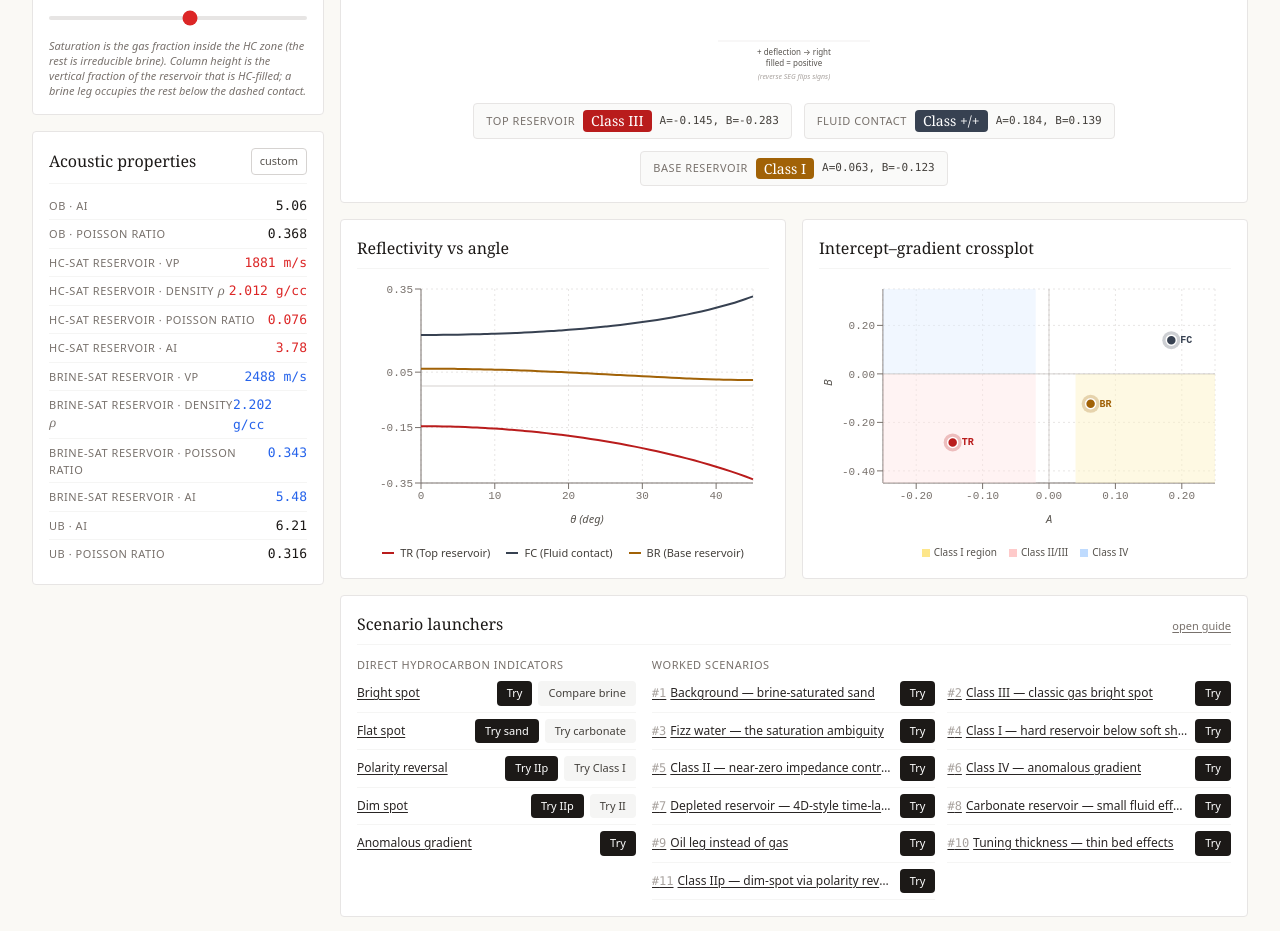
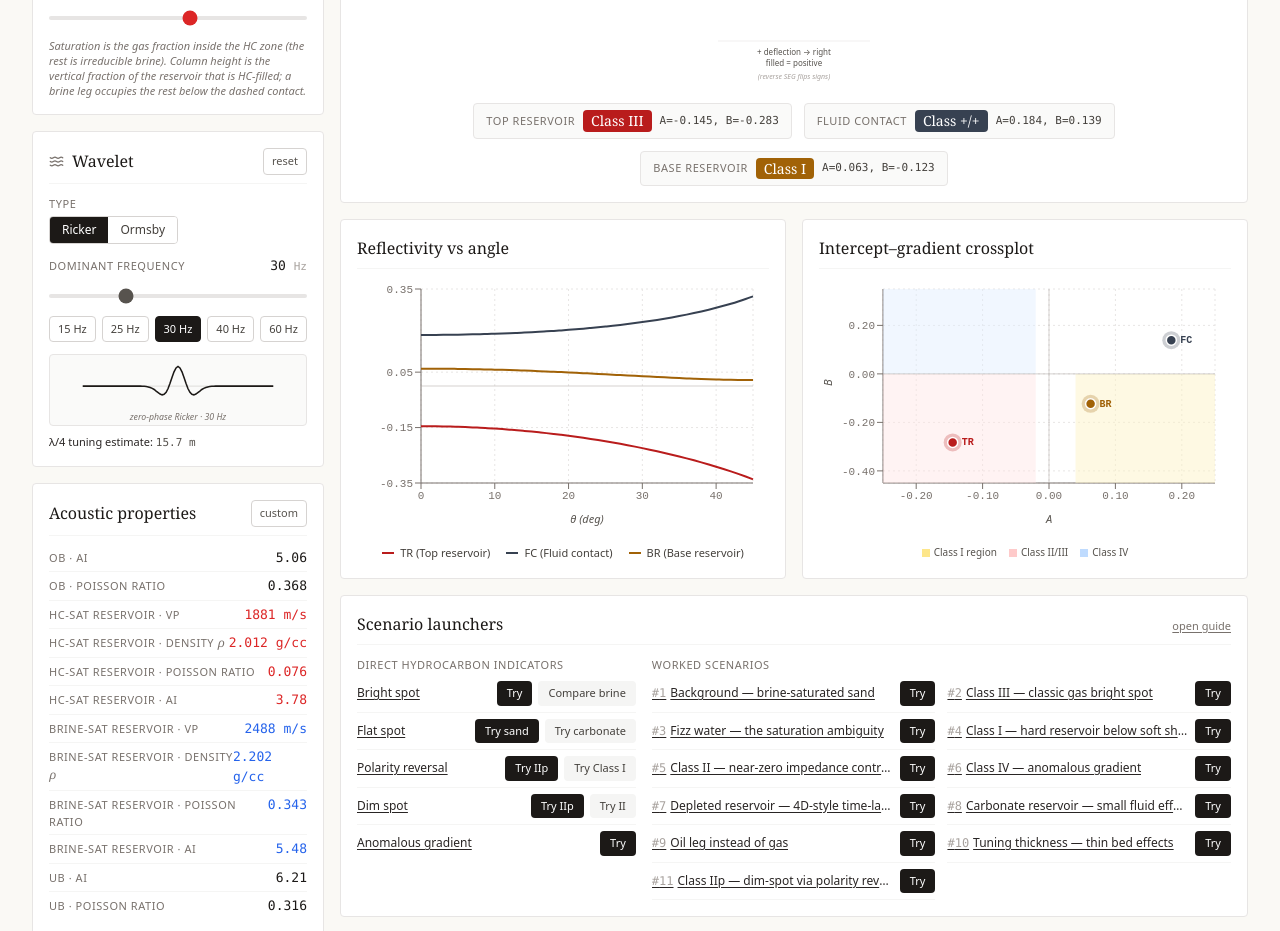
Before and after one commit to BehroozBashokooh/AVOAtlas, a React (Vite) app: page / in a window 1280 px wide. Shown: the part 860-1791 px from the top of the page. Built offline with nearby package versions, Linux system fonts and the light colour scheme.

Commit message:
updated wavelet selector

```diff
--- a/src/AVOAtlasV3.jsx
+++ b/src/AVOAtlasV3.jsx
@@ -128,6 +128,27 @@ const ricker = (t, f) => {
   const x2 = x * x;
   return (1 - 2 * x2) * Math.exp(-x2);
 };
+
+const sinc = x => (Math.abs(x) < 1e-9 ? 1 : Math.sin(x) / x);
+
+function ormsby(t, f) {
+  const corners = [0.35, 0.65, 1.35, 1.65].map(scale => Math.max(1, f * scale));
+  const raw = (time) => {
+    const [f1, f2, f3, f4] = corners;
+    const term = (hi, lo) => {
+      const pHi = Math.PI * hi;
+      const pLo = Math.PI * lo;
+      return ((pHi ** 2) * (sinc(pHi * time) ** 2) - (pLo ** 2) * (sinc(pLo * time) ** 2)) / (pHi - pLo);
+    };
+    return term(f4, f3) - term(f2, f1);
+  };
+  const norm = raw(0);
+  return norm === 0 ? 0 : raw(t) / norm;
+}
+
+function waveletSample(t, type, frequency) {
+  return type === 'ormsby' ? ormsby(t, frequency) : ricker(t, frequency);
+}
 
 /* ════════════════════════════════════════════════════════════════════
    UI PRIMITIVES
@@ -289,6 +310,110 @@ function ElasticPropertiesPanel({
   );
 }
 
+function WaveletPreview({ type, frequency, width = 220, height = 72 }) {
+  const margin = { top: 8, right: 12, bottom: 16, left: 12 };
+  const W = width - margin.left - margin.right;
+  const H = height - margin.top - margin.bottom;
+  const midY = margin.top + H / 2;
+  const duration = 0.16;
+  const samples = 96;
+  const xAt = i => margin.left + (i / samples) * W;
+  const yAt = amp => midY - amp * H * 0.42;
+  const path = Array.from({ length: samples + 1 }, (_, i) => {
+    const t = -duration / 2 + (i / samples) * duration;
+    return `${i === 0 ? 'M' : 'L'} ${xAt(i).toFixed(1)} ${yAt(waveletSample(t, type, frequency)).toFixed(1)}`;
+  }).join(' ');
+  const label = type === 'ormsby' ? 'zero-phase Ormsby' : 'zero-phase Ricker';
+
+  return (
+    <svg viewBox={`0 0 ${width} ${height}`} className="w-full h-[72px] bg-stone-50 rounded border border-stone-200">
+      <line x1={margin.left} y1={midY} x2={margin.left + W} y2={midY} stroke="#d6d3d1" strokeWidth={0.8} />
+      <path d={path} stroke="#1c1917" strokeWidth={1.6} fill="none" />
+      <text x={width / 2} y={height - 5} textAnchor="middle" fontSize={9} fill="#78716c" fontStyle="italic">
+        {label} · {frequency.toFixed(0)} Hz
+      </text>
+    </svg>
+  );
+}
+
+function WaveletPanel({ type, frequency, onTypeChange, onFrequencyChange, tuningThickness }) {
+  const presets = [15, 25, 30, 40, 60];
+  const typeOptions = [['ricker', 'Ricker'], ['ormsby', 'Ormsby']];
+
+  return (
+    <section className="bg-white border border-stone-200 rounded p-4">
+      <div className="flex items-center justify-between mb-3 pb-2 border-b border-stone-100 gap-2">
+        <h2 className="font-serif text-base text-stone-900 flex items-center gap-2">
+          <Waves size={15} className="text-stone-500" /> Wavelet
+        </h2>
+        <button
+          type="button"
+          onClick={() => {
+            onTypeChange('ricker');
+            onFrequencyChange(30);
+          }}
+          className="text-[11px] text-stone-600 border border-stone-300 rounded px-2 py-1 hover:bg-stone-50"
+        >
+          reset
+        </button>
+      </div>
+
+      <div className="mb-3">
+        <label className="text-[11px] uppercase tracking-wider text-stone-500 block mb-1">Type</label>
+        <div className="inline-flex border border-stone-300 rounded overflow-hidden">
+          {typeOptions.map(([key, label]) => (
+            <button
+              key={key}
+              type="button"
+              onClick={() => onTypeChange(key)}
+              className={`text-[12px] px-3 py-1 font-medium ${
+                type === key ? 'bg-stone-900 text-white' : 'bg-white text-stone-700 hover:bg-stone-100'
+              }`}
+            >
+              {label}
+            </button>
+          ))}
+        </div>
+      </div>
+
+      <Slider
+        label="Dominant frequency"
+        value={frequency}
+        onChange={onFrequencyChange}
+        min={10}
+        max={80}
+        step={1}
+        unit="Hz"
+        accent="#57534e"
+        fmt={v => v.toFixed(0)}
+      />
+
+      <div className="flex gap-1.5 flex-wrap mb-3">
+        {presets.map(preset => (
+          <button
+            key={preset}
+            type="button"
+            onClick={() => onFrequencyChange(preset)}
+            className={`text-[11px] px-2 py-1 rounded border ${
+              frequency === preset
+                ? 'bg-stone-900 text-white border-stone-900'
+                : 'bg-white text-stone-700 border-stone-300 hover:bg-stone-50'
+            }`}
+          >
+            {preset} Hz
+          </button>
+        ))}
+      </div>
+
+      <WaveletPreview type={type} frequency={frequency} />
+      <div className="mt-2 text-[11px] text-stone-600 leading-snug">
+        <span className="font-medium text-stone-800">λ/4 tuning estimate:</span>{' '}
+        <span className="font-mono tabular-nums">{tuningThickness.toFixed(1)} m</span>
+      </div>
+    </section>
+  );
+}
+
 /* ════════════════════════════════════════════════════════════════════
    IMPEDANCE LOG (the user's sketch, made interactive)
    ════════════════════════════════════════════════════════════════════ */
@@ -406,7 +531,7 @@ function ImpedanceLog({ ob, hc_res, br_res, ub, column_height, hc_fluid, t_top,
    and base-reservoir reflections.
    ════════════════════════════════════════════════════════════════════ */
 
-function SyntheticGather({ interfaces, t_window, f_dom = 30, width = 460, height = 380 }) {
+function SyntheticGather({ interfaces, t_window, waveletType = 'ricker', f_dom = 30, width = 460, height = 380 }) {
   const margin = { top: 24, right: 16, bottom: 36, left: 36 };
   const W = width - margin.left - margin.right;
   const H = height - margin.top - margin.bottom;
@@ -429,7 +554,7 @@ function SyntheticGather({ interfaces, t_window, f_dom = 30, width = 460, height
       for (const intf of interfaces) {
         if (intf.time === null) continue;
         const R = reflAt(intf.A, intf.B, intf.C, angle);
-        amp += R * ricker(t - intf.time, f_dom);
+        amp += R * waveletSample(t - intf.time, waveletType, f_dom);
       }
       samples[i] = amp;
     }
@@ -699,7 +824,7 @@ const SCENARIOS = [
     id: 'thin_bed_tuning',
     number: 10,
     title: 'Tuning thickness — thin bed effects',
-    geology: 'Bright-spot gas reservoir as scenario 2, but with thickness reduced from 50 m to 18 m — just below the tuning thickness for a 30 Hz wavelet (≈20 m given Vp ≈ 2400 m/s in the gas zone).',
+    geology: 'Bright-spot gas reservoir as scenario 2, but with thickness reduced from 50 m to 18 m — just below the default tuning thickness for a 30 Hz wavelet (≈20 m given Vp ≈ 2400 m/s in the gas zone).',
     settings: { ob_hard: 'soft', ub_hard: 'medium', lithology: 'unconsolidated_sand', phi: 0.28, hc_fluid: 'gas', hc_sat: 0.80, column_height: 0.55, thickness: 18 },
     predictions: {
       impedanceLog: 'Reservoir interval is visually compressed — top, dashed contact, and base are all close together in time.',
@@ -1207,7 +1332,7 @@ function GuideView({ onApplyScenario }) {
 
           <h3 className="font-serif text-lg text-stone-900 mt-5">3. The synthetic gather — from reflectivity to wavelets</h3>
 
-          <p>The gather panel shows what you would see on real seismic data. At each interface time, a 30 Hz Ricker wavelet is convolved with the angle-dependent reflection coefficient R(θ). Each column of the gather corresponds to a different incidence angle, and the systematic change in wavelet amplitude across the angle axis is the AVO signature made visible. The vertical axis is two-way time, anchored to 1.000 s at top reservoir.</p>
+          <p>The gather panel shows what you would see on real seismic data. At each interface time, a zero-phase wavelet is convolved with the angle-dependent reflection coefficient R(θ). The atlas defaults to a 30 Hz Ricker wavelet, but the wavelet panel lets you switch to an Ormsby-style bandpass wavelet and test lower or higher dominant frequencies. Each column of the gather corresponds to a different incidence angle, and the systematic change in wavelet amplitude across the angle axis is the AVO signature made visible. The vertical axis is two-way time, anchored to 1.000 s at top reservoir.</p>
 
           <h3 className="font-serif text-lg text-stone-900 mt-5">4. Three interfaces in one reservoir</h3>
 
@@ -1230,7 +1355,7 @@ function GuideView({ onApplyScenario }) {
             <li><strong>Pore fluid</strong> — gas effects are dramatic; oil milder; brine produces no anomaly relative to brine.</li>
             <li><strong>HC saturation</strong> — non-linear because of Reuss averaging. Most of the AVO change happens in the first 10–15% of gas saturation.</li>
             <li><strong>HC column height</strong> — moves the flat spot vertically inside the reservoir. The per-interface AVO does not change; only the geometry does.</li>
-            <li><strong>Reservoir thickness</strong> — below tuning (~λ/4 ≈ 20 m for 30 Hz), the wavelets at TR, FC and BR start to interfere. This is separate physics from AVO and must be accounted for separately in real interpretation.</li>
+            <li><strong>Reservoir thickness</strong> — below tuning (~λ/4, shown live in the wavelet panel), the wavelets at TR, FC and BR start to interfere. This is separate physics from AVO and must be accounted for separately in real interpretation.</li>
           </ul>
         </div>
       </section>
@@ -1404,7 +1529,7 @@ function GuideView({ onApplyScenario }) {
 
           <div className="border-l-2 border-stone-300 pl-4 py-1">
             <p className="font-medium text-stone-900">Sweep thickness from 80 m down to 15 m.</p>
-            <p className="text-[13px] text-stone-700 mt-0.5">The crossplot dots stay put — AVO is an interface property. But the gather changes character as the wavelets begin to overlap. Below tuning thickness (≈20 m for 30 Hz), amplitudes can no longer be read directly as reflectivities — a major caveat for amplitude mapping on real data.</p>
+            <p className="text-[13px] text-stone-700 mt-0.5">The crossplot dots stay put — AVO is an interface property. But the gather changes character as the wavelets begin to overlap. Below tuning thickness, amplitudes can no longer be read directly as reflectivities — a major caveat for amplitude mapping on real data. Use the wavelet frequency control to see that tuning threshold move.</p>
           </div>
 
           <div className="border-l-2 border-stone-300 pl-4 py-1">
@@ -1451,6 +1576,8 @@ export default function AVOAtlasV2() {
   const [hc_sat, setHcSat] = useState(0.80);
   const [column_height, setColumnHeight] = useState(0.55);
   const [thickness, setThickness] = useState(50); // metres, true thickness
+  const [waveletType, setWaveletType] = useState('ricker');
+  const [waveletFrequency, setWaveletFrequency] = useState(30);
   // User-editable range for the thickness slider — defaults the user can override
   const [thickness_min, setThicknessMin] = useState(15);
   const [thickness_max, setThicknessMax] = useState(120);
@@ -1534,6 +1661,11 @@ export default function AVOAtlasV2() {
   }, [customElastic, elasticOverrides, elasticDefaults]);
 
   const { ob, hc_res, br_res, ub } = effectiveElastic;
+  const tuningThickness = useMemo(() => {
+    const eff = hc_fluid === 'brine' ? 0 : column_height;
+    const reservoirVp = eff > 0 ? hc_res.Vp : br_res.Vp;
+    return reservoirVp / (4 * waveletFrequency);
+  }, [hc_fluid, column_height, hc_res.Vp, br_res.Vp, waveletFrequency]);
 
   const enableCustomElastic = useCallback(() => {
     setElasticOverrides(elasticDefaults);
@@ -1643,6 +1775,8 @@ export default function AVOAtlasV2() {
     setLithology('unconsolidated_sand'); setPhi(0.28);
     setHcFluid('gas'); setHcSat(0.80);
     setColumnHeight(0.55); setThickness(50);
+    setWaveletType('ricker');
+    setWaveletFrequency(30);
     setThicknessMin(15); setThicknessMax(120);
   }, []);
 
@@ -1795,6 +1929,14 @@ export default function AVOAtlasV2() {
               )}
             </section>
 
+            <WaveletPanel
+              type={waveletType}
+              frequency={waveletFrequency}
+              onTypeChange={setWaveletType}
+              onFrequencyChange={setWaveletFrequency}
+              tuningThickness={tuningThickness}
+            />
+
             <ElasticPropertiesPanel
               defaults={elasticDefaults}
               values={effectiveElastic}
@@ -1825,6 +1967,8 @@ export default function AVOAtlasV2() {
                 <SyntheticGather
                   interfaces={interfacesWithTime}
                   t_window={timing.t_window}
+                  waveletType={waveletType}
+                  f_dom={waveletFrequency}
                 />
                 <PolarityLegend />
               </div>
@@ -1946,7 +2090,7 @@ export default function AVOAtlasV2() {
           Reservoir Vp/Vs/ρ are computed from porosity and fluid via Gassmann fluid substitution (Reuss average for the
           fluid mixture; modulus drop in the matrix is small for liquids, large for gas). Three interfaces are tracked:
           top reservoir, fluid contact (when 0 &lt; column &lt; 1), and base reservoir; each gets its own Shuey AVO. The
-          synthetic gather is a 30 Hz Ricker convolved with the angle-dependent reflectivity series. Dry-rock moduli for each
+          synthetic gather uses a selectable zero-phase wavelet convolved with the angle-dependent reflectivity series. Dry-rock moduli for each
           lithology are simple empirical fits, not Hashin–Shtrikman — the numbers are in the right ballpark for learning AVO
           behaviour, but treat absolute values as illustrative. Created by Behrooz Bashokooh. Find all the code:{' '}
           <a
```
